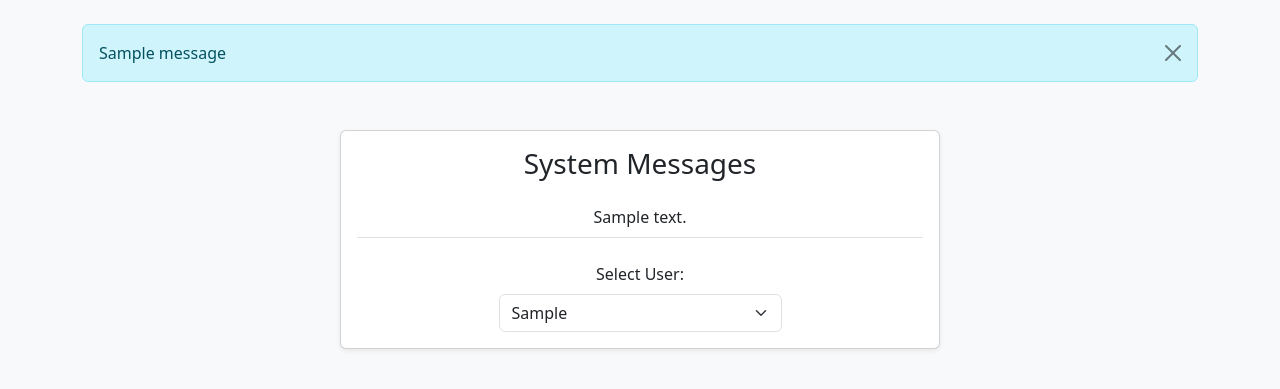
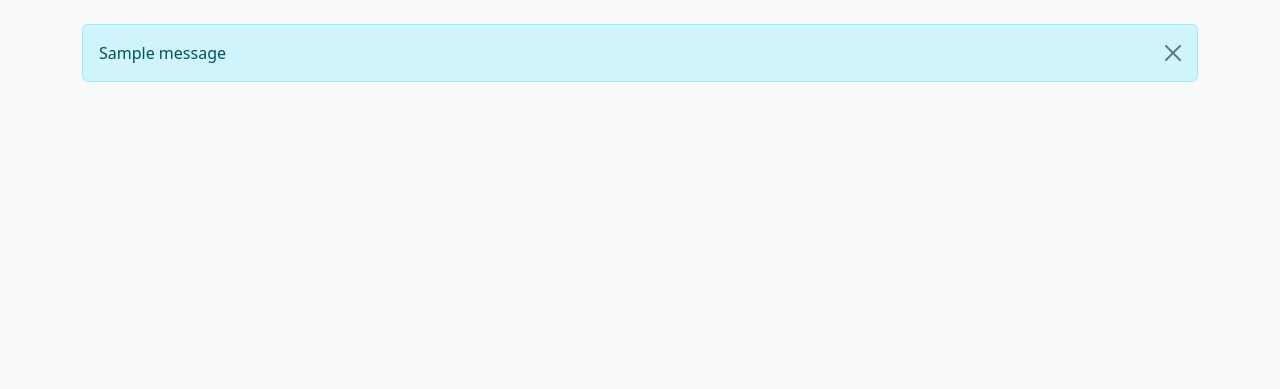
Before and after one commit to krispepper/530_2026_09_workshop, a Flask app: page / in a window 1280 px wide. Shown: the part 56-445 px from the top of the page. Run offline with Flask 3, Linux system fonts and the light colour scheme; tables that the repository leaves empty or names only in its code hold one stand-in row (values such as "Sample post"); one stand-in notice (Sample message) is shown; parts of the project's set-up code (start-up, migrations or seed data) failed here and were passed over.

Commit message:
removed unscacry shit

```diff
--- a/controller/blueprints/home_bp.py
+++ b/controller/blueprints/home_bp.py
@@ -12,10 +12,7 @@ home_bp = Blueprint('home', __name__,template_folder='templates')
 def home():
 
     try:
-        #fetch messages and users
-        messages = model.getMessage()
-        users = user.get_all_users()
-        return render_template('home.html', messages=messages, users=users)
+        return render_template('home.html')
 
     except TemplateNotFound:
     #if we can't render the home page, return a 404 error
--- a/templates/home.html
+++ b/templates/home.html
@@ -10,28 +10,5 @@
 <body class="bg-light">
     {% include 'navbar.html' %}
 
-    <!-- Main Container -->
-    <div class="container text-center">
-        <div class="card shadow-sm mx-auto mt-5" style="max-width: 600px;">
-            <div class="card-body">
-                <h3 class="card-title mb-4">System Messages</h3>
-                <!-- Loop through and display each system message record -->
-                {% for message in messages %}
-                    <p class="border-bottom pb-2">{{ message[1] }}</p>
-                {% endfor %}
-
-                <!-- User Selection Dropdown -->
-                <div class="mt-4">
-                    <label class="form-label">Select User:</label>
-                    <select class="form-select w-50 mx-auto" name="user">
-                        <!-- Populate dropdown options from the users collection -->
-                        {% for user in users %}
-                            <option value="{{ user[0] }}">{{ user[1] }}</option>
-                        {% endfor %}
-                    </select>
-                </div>
-            </div>
-        </div>
-    </div>
 </body>
 </html>
```
